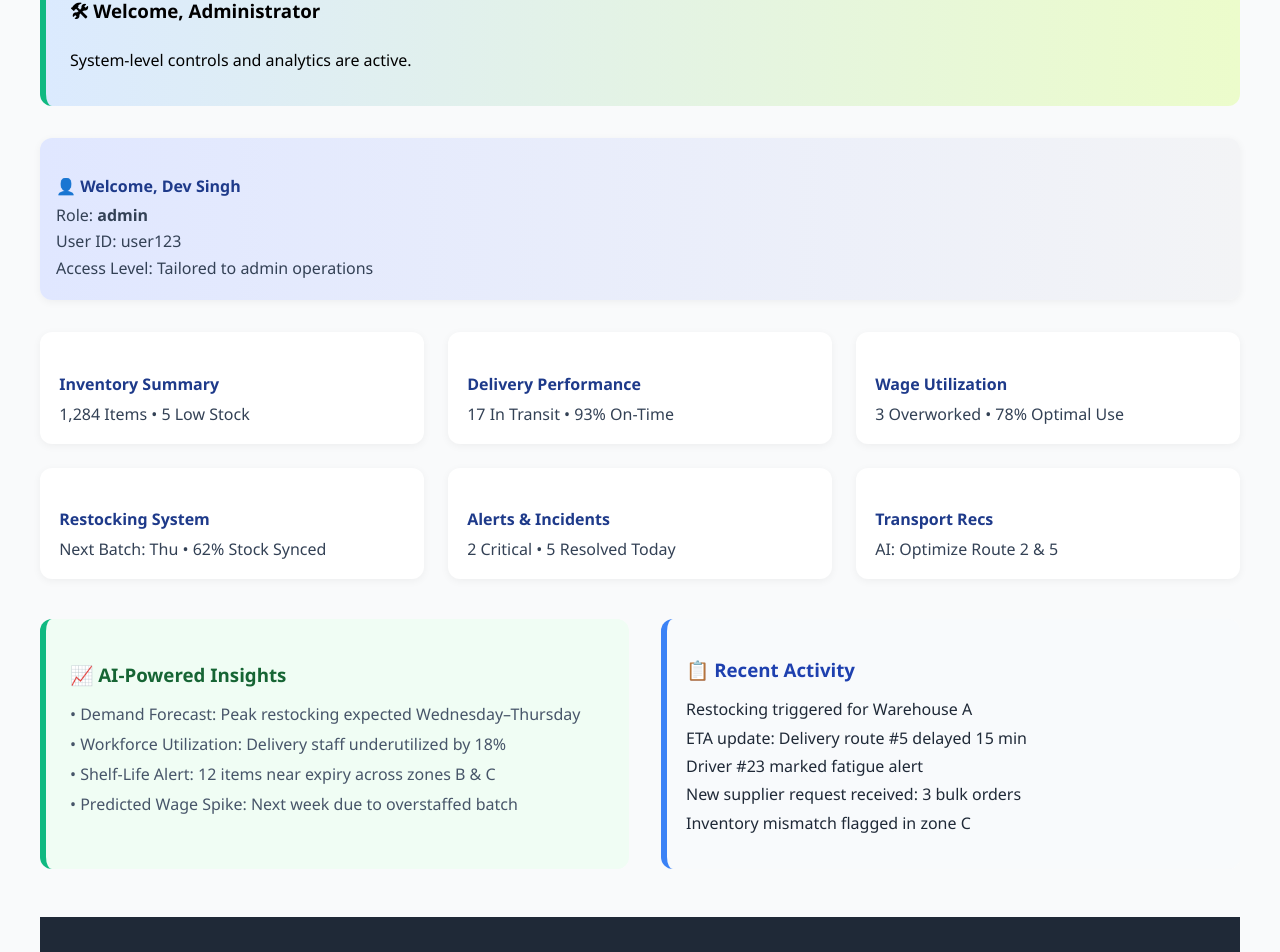
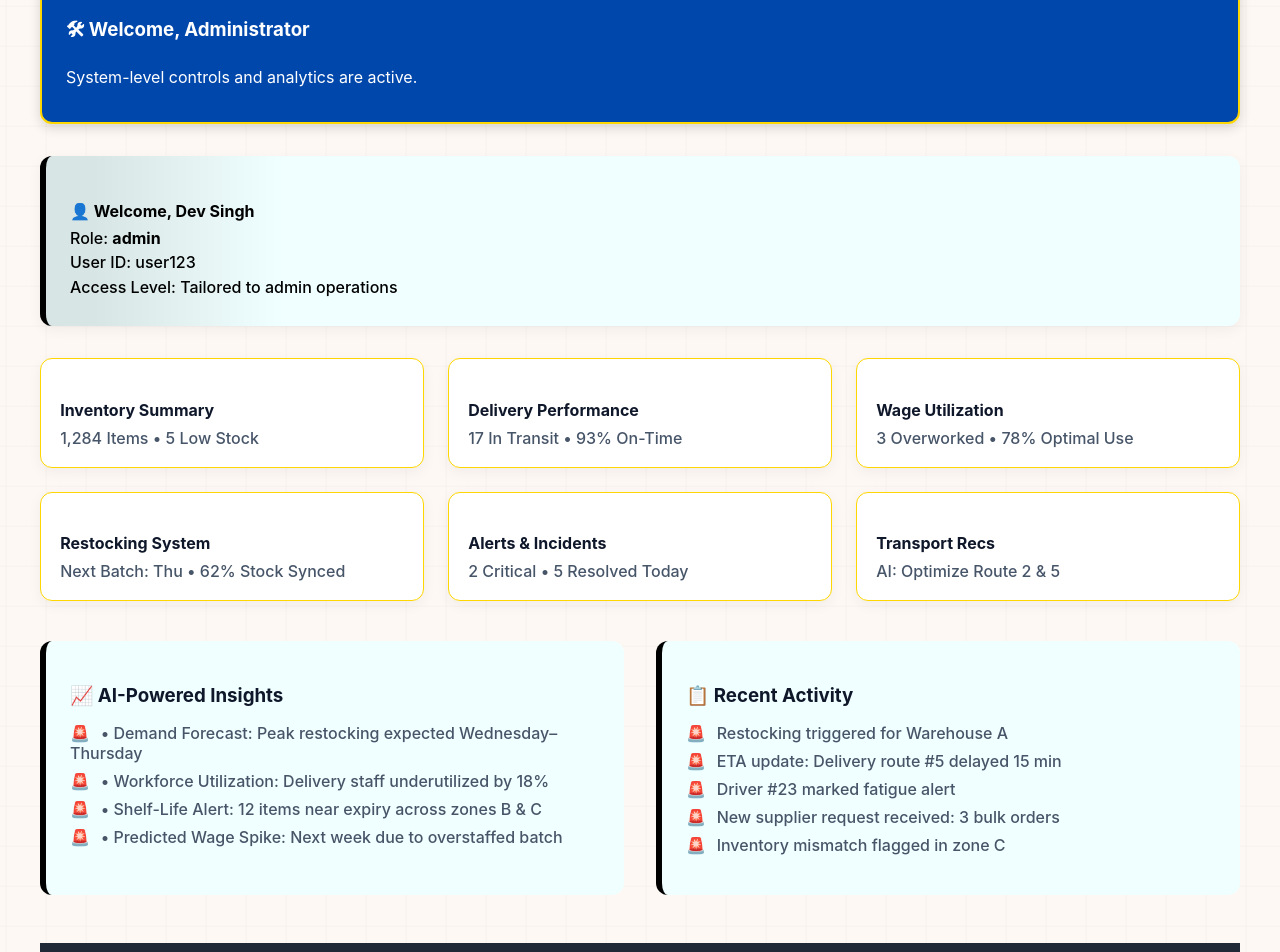
Before and after one commit to Jasmine2397/WalmartHackathon, a React (Create React App) app: page / in a window 1280 px wide. Shown: the part 191-1143 px from the top of the page. Built offline with nearby package versions, Linux system fonts and the light colour scheme.

Commit message:
Modified the homepage

```diff
--- a/src/Pages/HomePage.css
+++ b/src/Pages/HomePage.css
@@ -1,18 +1,45 @@
-/* Layout */
-.homepage-container {
-  padding: 2rem;
-  font-family: 'Segoe UI', sans-serif;
-  background-color: #f9fafb;
+:root {
+  --bg-main: #fdf8f3; /* Slightly darker than #fffdf8 */
+  --bg-card: #ffffff;
+  --text-primary: #0f172a;
+  --text-secondary: #475569;
+  --accent-blue: #2563eb;
+  --accent-indigo: #6366f1;
+  --accent-yellow: #fbbf24;
+  --accent-orange: #f97316;
+  --accent-cobalt: #0047ab;
+  --accent-navy: #001f3f;
+  --accent-azure: #f0ffff;
+  --accent-gold: #ffd700;
+  --black: #000000;
+  --shadow-card: 0 4px 14px rgba(0, 0, 0, 0.05);
+  --radius: 12px;
+  --font-family: 'Inter', 'Segoe UI', sans-serif;
 }
 
-/* Sleek Navbar */
+body {
+  background-color: var(--bg-main);
+  margin: 0;
+  padding: 0;
+}
+
+/* Main Layout */
+.homepage-container {
+  padding: 2.5rem;
+  font-family: var(--font-family);
+  min-height: 100vh;
+  position: relative;
+  z-index: 0;
+}
+
+/* Navbar */
 .navbar {
-  background: #1f2937;
+  background: var(--accent-navy);
   color: white;
   padding: 1rem 2rem;
-  border-radius: 12px;
+  border-radius: 16px;
   margin-bottom: 2.5rem;
-  box-shadow: 0 3px 6px rgba(0,0,0,0.1);
+  box-shadow: 0 6px 16px rgba(0, 0, 0, 0.15);
 }
 
 .navbar-content {
@@ -34,191 +61,49 @@
 }
 
 .nav-tile {
-  background: #374151;
+  background: #21354b;
   color: white;
   padding: 0.6rem 1rem;
   border-radius: 8px;
   font-weight: 500;
   cursor: pointer;
-  transition: box-shadow 0.3s ease, background 0.3s ease;
+  position: relative;
+  transition: background 0.3s ease, box-shadow 0.3s ease;
 }
 
 .nav-tile:hover {
-  box-shadow: 0 0 12px rgba(255, 255, 255, 0.3);
-  background: #4b5563;
+  background: #34526f;
+  box-shadow: 0 0 12px rgba(255, 255, 255, 0.2);
 }
 
-/* Summary Cards — Responsive Grid */
-.summary-grid {
-  display: grid;
-  grid-template-columns: repeat(3, 1fr);
-  gap: 1.5rem;
+.nav-tile::after {
+  content: "";
+  position: absolute;
+  bottom: -4px;
+  left: 20%;
+  width: 60%;
+  height: 2px;
+  background-color: var(--accent-gold);
+  transform: scaleX(0);
+  transform-origin: center;
+  transition: transform 0.3s ease;
 }
 
-@media screen and (max-width: 768px) {
-  .summary-grid {
-    display: grid;
-    grid-template-columns: repeat(2, 1fr);
-  }
+.nav-tile:hover::after {
+  transform: scaleX(1);
 }
 
-.summary-tile {
-  background: white;
-  padding: 1.2rem;
-  border-radius: 10px;
-  box-shadow: 0 2px 6px rgba(0,0,0,0.05);
-  transition: transform 0.2s ease, box-shadow 0.2s ease;
-}
-
-.summary-tile:hover {
-  transform: translateY(-4px);
-  box-shadow: 0 4px 12px rgba(0,0,0,0.08);
-}
-
-.summary-tile h4 {
-  margin-bottom: 0.5rem;
-  color: #1e3a8a;
-}
-
-.summary-tile p {
-  margin: 0;
-  color: #334155;
-  font-weight: 500;
-}
-
-/* Insights Section */
-.insights-panel {
-  margin-top: 3rem;
-  background-color: #f0fdf4;
-  padding: 1.5rem;
-  border-left: 6px solid #16a34a;
-  border-radius: 8px;
-}
-
-.insights-panel h3 {
-  margin-bottom: 0.75rem;
-  color: #166534;
-}
-
-.insights-panel ul {
-  list-style: none;
-  padding-left: 0;
-}
-
-.insights-panel li {
-  margin: 0.5rem 0;
-  font-weight: 500;
-}
-
-/* Footer */
-.footer-note {
-  margin-top: 4rem;
-  text-align: center;
-  font-size: 0.95rem;
-  color: #475569;
-}
-
-.insights-panel {
-  background-color: #f0fdf4;
-  padding: 1.5rem;
-  border-left: 6px solid #16a34a;
-  border-radius: 8px;
-  margin-top: 2rem;
-}
-
-.insights-panel h3 {
-  margin-bottom: 0.75rem;
-  color: #166534;
-}
-
-.insights-panel ul {
-  list-style: none;
-  padding-left: 0;
-}
-
-.insights-panel li {
-  margin: 0.5rem 0;
-  font-weight: 500;
-}
-
-.activity-feed {
-  background-color: #f8fafc;
-  padding: 1.2rem;
-  border-left: 6px solid #3b82f6;
-  border-radius: 8px;
-  margin-top: 2rem;
-}
-
-.activity-feed h3 {
-  color: #1e40af;
-  margin-bottom: 0.75rem;
-}
-
-.activity-feed ul {
-  list-style: none;
-  padding-left: 0;
-}
-
-.activity-feed li {
-  margin: 0.4rem 0;
-  font-weight: 500;
-}
-
-.profile-card {
-  background: linear-gradient(to right, #e0e7ff, #f3f4f6);
-  padding: 1rem;
-  border-radius: 12px;
-  margin-top: 2rem;
+/* Admin Role Banner - Cobalt Blue with Gold Border */
+.role-banner.admin {
+  background: var(--accent-cobalt);
+  color: white;
+  padding: 1.2rem 1.5rem;
+  border: 2px solid var(--accent-gold);
+  border-radius: var(--radius);
+  margin-top: 1rem; /* Reduced from 2rem */
   margin-bottom: 2rem;
-  box-shadow: 0 2px 6px rgba(0,0,0,0.05);
-}
-
-.profile-card h4 {
-  margin-bottom: 0.4rem;
-  color: #1e3a8a;
-}
-
-.profile-card p {
-  margin: 0.3rem 0;
-  font-weight: 500;
-  color: #334155;
-}
-
-:root {
-  --bg-main: #f9fafb;
-  --bg-card: #ffffff;
-  --text-primary: #1f2937;
-  --text-secondary: #475569;
-  --accent-blue: #3b82f6;
-  --accent-green: #10b981;
-  --accent-yellow: #facc15;
-  --accent-orange: #f97316;
-  --shadow-card: 0 2px 8px rgba(0, 0, 0, 0.05);
-  --radius: 12px;
-  --font-family: 'Segoe UI', 'Inter', sans-serif;
-}
-
-/* Layout */
-.homepage-container {
-  padding: 2.5rem;
-  font-family: var(--font-family);
-  background-color: var(--bg-main);
-  min-height: 100vh;
-}
-
-/* Role-Based Banners */
-.role-banner {
-  background: linear-gradient(to right, #e0f2fe, #fef9c3);
-  padding: 1.2rem 1.5rem;
-  border-left: 6px solid var(--accent-blue);
-  border-radius: var(--radius);
-  margin-bottom: 2rem;
-  animation: fadeIn 0.5s ease;
-}
-
-.role-banner.admin {
-  background: linear-gradient(to right, #dbeafe, #ecfccb);
-  border-left-color: var(--accent-green);
+  animation: fadeIn 0.6s ease;
+  box-shadow: 0 4px 12px rgba(0, 0, 0, 0.15);
 }
 
 /* Summary Grid */
@@ -226,7 +111,7 @@
   display: grid;
   grid-template-columns: repeat(3, 1fr);
   gap: 1.5rem;
-  margin-top: 1rem;
+  margin-top: 2rem;
 }
 
 @media screen and (max-width: 1024px) {
@@ -235,84 +120,60 @@
   }
 }
 
-/* Mobile: 1 column */
 @media screen and (max-width: 600px) {
   .summary-grid {
     grid-template-columns: 1fr;
   }
 }
 
-
 .summary-tile {
   background: var(--bg-card);
   padding: 1.2rem;
   border-radius: var(--radius);
   box-shadow: var(--shadow-card);
+  border: 1.5px solid var(--accent-gold);
   transition: transform 0.2s ease, box-shadow 0.2s ease;
 }
 
 .summary-tile:hover {
   transform: translateY(-4px);
-  box-shadow: 0 4px 12px rgba(0,0,0,0.08);
+  box-shadow: 0 6px 14px rgba(0, 0, 0, 0.08);
 }
 
 .summary-tile h4 {
   margin-bottom: 0.5rem;
-  color: #1e3a8a;
+  color: var(--text-primary);
 }
 
 .summary-tile p {
   margin: 0;
-  color: #334155;
+  color: var(--text-secondary);
   font-weight: 500;
 }
 
-/* AI Insights */
-.insights-panel {
-  margin-top: 2.5rem;
-  background-color: #f0fdf4;
+/* Profile Card */
+.profile-card {
+  background: linear-gradient(to right, rgba(0, 0, 0, 0.1) 4%, transparent 20%), var(--accent-azure);
+  color: black;
   padding: 1.5rem;
-  border-left: 6px solid var(--accent-green);
   border-radius: var(--radius);
+  margin-top: 2rem;
+  box-shadow: var(--shadow-card);
+  border-left: 6px solid var(--black);
 }
 
-.insights-panel h3 {
-  margin-bottom: 0.75rem;
-  color: #166534;
+.profile-card h4 {
+  margin-bottom: 0.4rem;
+  color: black;
 }
 
-.insights-panel ul {
-  list-style: none;
-  padding-left: 0;
+.profile-card p {
+  margin: 0.3rem 0;
+  font-weight: 500;
+  color: black;
 }
 
-.insights-panel li {
-  margin: 0.5rem 0;
-  font-weight: 500;
-  color: var(--text-secondary);
-}
-
-/* Activity Feed */
-.activity-feed {
-  background-color: #f8fafc;
-  padding: 1.2rem;
-  border-left: 6px solid var(--accent-blue);
-  border-radius: var(--radius);
-  margin-top: 2rem;
-}
-
-.activity-feed h3 {
-  color: #1e40af;
-  margin-bottom: 0.75rem;
-}
-
-.activity-feed li {
-  margin: 0.4rem 0;
-  font-weight: 500;
-  color: var(--text-primary);
-}
-
-/* Insights + Activity Responsive Wrapper */
+/* Insights + Activity Wrapper */
 .insights-activity-wrapper {
   display: flex;
   gap: 2rem;
@@ -320,46 +181,54 @@
   flex-wrap: wrap;
 }
 
-/* Children components flex side by side */
-.insights-activity-wrapper .insights-panel,
-.insights-activity-wrapper .activity-feed {
+.insights-panel,
+.activity-feed {
+  background-color: var(--accent-azure);
+  padding: 1.5rem;
+  border-left: 6px solid var(--black);
+  border-radius: var(--radius);
   flex: 1;
   min-width: 280px;
   margin: 0;
+  transition: all 0.3s ease;
 }
 
-/* Stack vertically on small screens */
-@media screen and (max-width: 768px) {
-  .insights-activity-wrapper {
-    flex-direction: column;
-  }
-}
-
-/* Profile Card */
-.profile-card {
-  background: linear-gradient(to right, #e0e7ff, #f3f4f6);
-  padding: 1rem;
-  border-radius: var(--radius);
-  margin-top: 2rem;
+.insights-panel:hover,
+.activity-feed:hover {
+  transform: translateY(-3px);
   box-shadow: var(--shadow-card);
 }
 
-.profile-card h4 {
-  margin-bottom: 0.4rem;
-  color: #1e3a8a;
+.insights-panel h3,
+.activity-feed h3 {
+  color: var(--text-primary);
+  margin-bottom: 0.75rem;
 }
 
-.profile-card p {
-  margin: 0.3rem 0;
+.insights-panel ul,
+.activity-feed ul {
+  list-style: none;
+  padding-left: 0;
+}
+
+.insights-panel li::before,
+.activity-feed li::before {
+  content: '🚨 ';
+  margin-right: 0.4rem;
+}
+
+.insights-panel li,
+.activity-feed li {
+  margin: 0.5rem 0;
   font-weight: 500;
-  color: #334155;
+  color: var(--text-secondary);
 }
 
 /* Retail Spotlight */
 .retail-spotlight {
   background-color: #fff7ed;
   padding: 2rem 1.5rem;
-  border-left: 6px solid var(--accent-orange);
+  border-left: 6px solid var(--accent-yellow);
   border-radius: var(--radius);
   box-shadow: var(--shadow-card);
   margin-top: 2rem;
@@ -395,16 +264,41 @@
   box-shadow: var(--shadow-card);
 }
 
-/* Footer */
+/* Footer - Navy Blue */
 .footer-note {
   margin-top: 3rem;
   text-align: center;
   font-size: 0.95rem;
-  color: var(--text-secondary);
+  color: white;
+  background: var(--accent-navy);
+  padding: 1rem;
+  border-radius: var(--radius);
+  box-shadow: 0 6px 16px rgba(0, 0, 0, 0.15);
 }
 
 /* Animations */
 @keyframes fadeIn {
   from { opacity: 0; transform: translateY(10px); }
-  to { opacity: 1; transform: translateY(0); }
+  to   { opacity: 1; transform: translateY(0); }
 }
+
+/* 🔲 Subtle Animated Grid Background */
+.homepage-container::before {
+  content: "";
+  position: absolute;
+  top: 0; left: 0;
+  width: 100%;
+  height: 100%;
+  background-image: linear-gradient(to right, rgba(0,0,0,0.05) 1px, transparent 1px),
+                    linear-gradient(to bottom, rgba(0,0,0,0.05) 1px, transparent 1px);
+  background-size: 40px 40px;
+  z-index: -1;
+  animation: slow-pan 40s linear infinite;
+  opacity: 0.5; /* Increased from 0.3 for visibility */
+}
+
+/* 🎞️ Grid Movement Animation */
+@keyframes slow-pan {
+  0% { background-position: 0 0; }
+  100% { background-position: 40px 40px; }
+}
```
